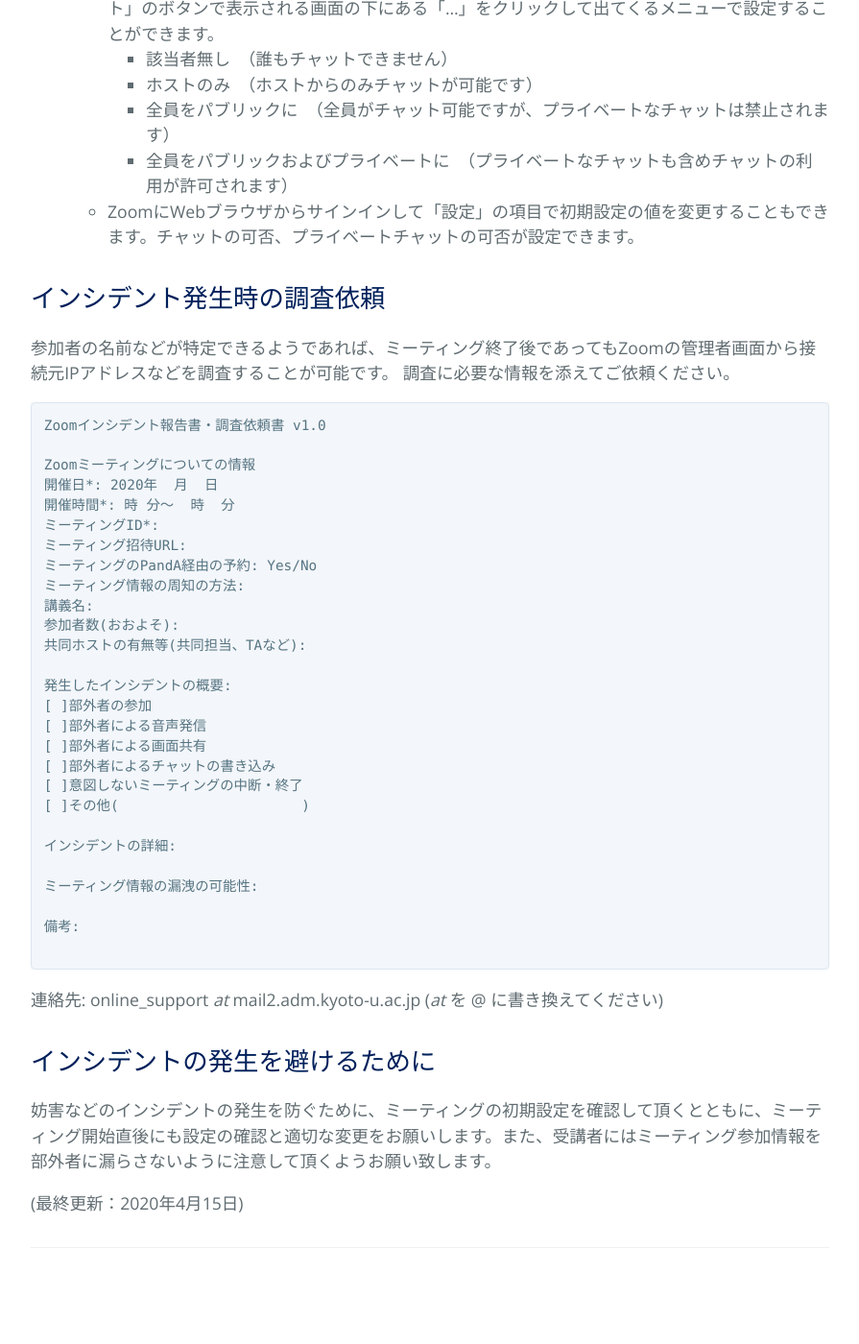
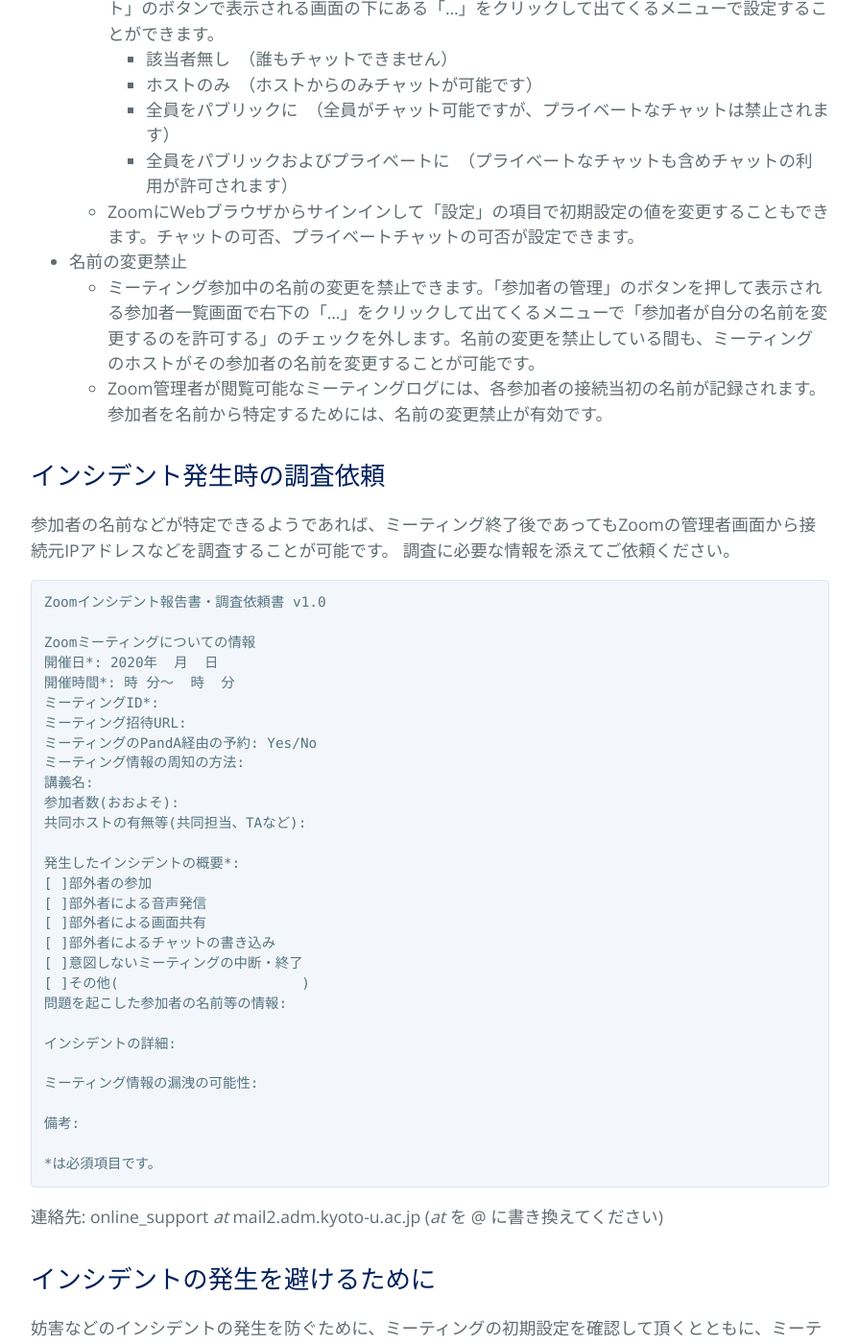
Before and after one commit to kyoto-u/online-edu, a Jekyll site: the page built from zoom-security-action.md, in a window 1280 px wide and 1400 px high, scrolled down 1527 px. Shown: the whole window at 96% size, without its empty margins (192-1087 px from the left). Built offline with Jekyll 4.4.1, drawn with Linux system fonts in a browser that asks for light colours; before the commit the page ends 2891 px from its top, so only the background shows below that.

Commit message:
Update zoom-security-action.md

````diff
--- a/zoom-security-action.md
+++ b/zoom-security-action.md
@@ -32,6 +32,9 @@ title: オンラインミーティングサービス(Zoom全学ライセンス)
     - 全員をパブリックに　（全員がチャット可能ですが、プライベートなチャットは禁止されます）
     - 全員をパブリックおよびプライベートに　（プライベートなチャットも含めチャットの利用が許可されます）
   - ZoomにWebブラウザからサインインして「設定」の項目で初期設定の値を変更することもできます。チャットの可否、プライベートチャットの可否が設定できます。
+- 名前の変更禁止
+  - ミーティング参加中の名前の変更を禁止できます。「参加者の管理」のボタンを押して表示される参加者一覧画面で右下の「...」をクリックして出てくるメニューで「参加者が自分の名前を変更するのを許可する」のチェックを外します。名前の変更を禁止している間も、ミーティングのホストがその参加者の名前を変更することが可能です。
+  - Zoom管理者が閲覧可能なミーティングログには、各参加者の接続当初の名前が記録されます。参加者を名前から特定するためには、名前の変更禁止が有効です。
 
 ## インシデント発生時の調査依頼
 
@@ -52,13 +55,14 @@ Zoomミーティングについての情報
 参加者数(おおよそ):
 共同ホストの有無等(共同担当、TAなど):
 
-発生したインシデントの概要:
+発生したインシデントの概要*:
 [ ]部外者の参加
 [ ]部外者による音声発信
 [ ]部外者による画面共有
 [ ]部外者によるチャットの書き込み
 [ ]意図しないミーティングの中断・終了
 [ ]その他(                      )
+問題を起こした参加者の名前等の情報:
 
 インシデントの詳細:
 
@@ -66,6 +70,7 @@ Zoomミーティングについての情報
 
 備考:
 
+*は必須項目です。
 ```
 
 連絡先: online_support _at_ mail2.adm.kyoto-u.ac.jp (_at_ を @ に書き換えてください)
````
